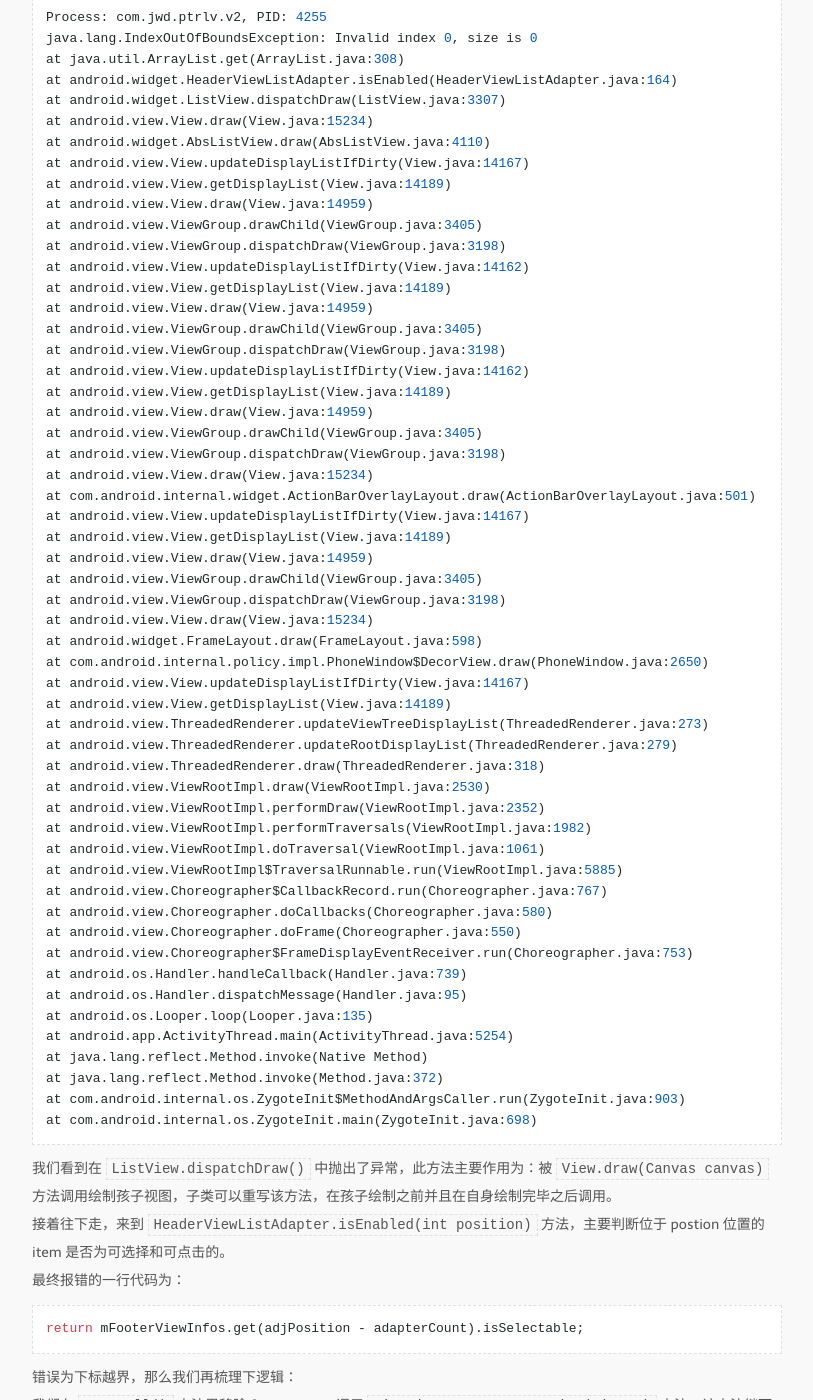
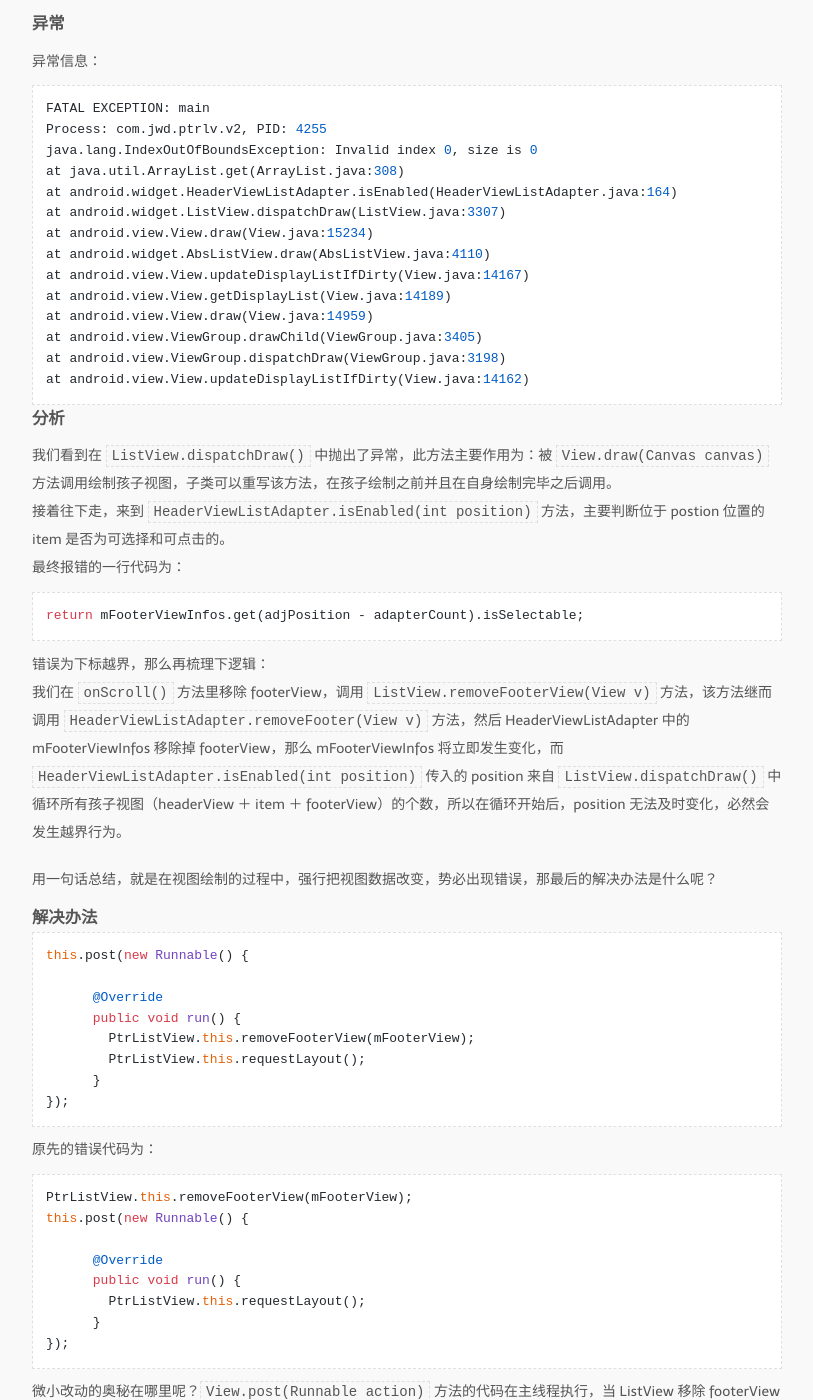
Before and after one commit to johnwatsondev/johnwatsondev.github.io, a Jekyll site: the page built from _posts/2015-06-08-remove-footerview-in-onscroll.md, in a window 1280 px wide and 1400 px high, scrolled down 429 px. Shown: the whole window, without its empty margins (233-1046 px from the left). Built offline with Jekyll 4.4.1, drawn with Linux system fonts in a browser that asks for light colours; nearby versions of some CDN libraries; some web fonts are replaced; Markdown is read by kramdown in place of the engine named in the settings; some of the changed text lies outside the part shown.

Commit message:
add post

```diff
--- a/_posts/2015-06-08-remove-footerview-in-onscroll.md
+++ b/_posts/2015-06-08-remove-footerview-in-onscroll.md
@@ -6,11 +6,17 @@ comments: false
 tags: [footerView]
 ---
 
+### 问题
 最近优化之前写的 ListView 下拉刷新/加载更多 Demo，在 `onScroll()` 中移除 listView 的 footerView 时，抛出：`java.lang.IndexOutOfBoundsException: Invalid index 0, size is 0`.
 
-稍微解释下为何要在 `onScroll()` 中移除，为了提升 [UX](https://en.wikipedia.org/wiki/User_experience)（之前在滚动到底部时设置 footerView 状态，footerView 中内容变化会被用户看到），开始滚动时，判断当前是否启用加载更多，若启用则添加 footerView，否则移除。这样，当滚动到底部时 footerView 的状态已经提前设置完成，[UX](https://en.wikipedia.org/wiki/User_experience) 较佳。
+### 问题来源
+为何要在 `onScroll()` 中移除？为了提升 [UX](https://en.wikipedia.org/wiki/User_experience) 。
+之前在滚动到底部时设置 footerView 状态，footerView 中内容变化会被用户看到，开始滚动时，判断当前是否启用加载更多，若启用则添加 footerView，否则移除。
+这样，当滚动到底部时 footerView 的状态已经提前设置完成，[UX](https://en.wikipedia.org/wiki/User_experience) 较佳。
 
+### 异常
 异常信息：
+
 {% highlight java %}
 FATAL EXCEPTION: main
 Process: com.jwd.ptrlv.v2, PID: 4255
@@ -26,49 +32,9 @@ at android.view.View.draw(View.java:14959)
 at android.view.ViewGroup.drawChild(ViewGroup.java:3405)
 at android.view.ViewGroup.dispatchDraw(ViewGroup.java:3198)
 at android.view.View.updateDisplayListIfDirty(View.java:14162)
-at android.view.View.getDisplayList(View.java:14189)
-at android.view.View.draw(View.java:14959)
-at android.view.ViewGroup.drawChild(ViewGroup.java:3405)
-at android.view.ViewGroup.dispatchDraw(ViewGroup.java:3198)
-at android.view.View.updateDisplayListIfDirty(View.java:14162)
-at android.view.View.getDisplayList(View.java:14189)
-at android.view.View.draw(View.java:14959)
-at android.view.ViewGroup.drawChild(ViewGroup.java:3405)
-at android.view.ViewGroup.dispatchDraw(ViewGroup.java:3198)
-at android.view.View.draw(View.java:15234)
-at com.android.internal.widget.ActionBarOverlayLayout.draw(ActionBarOverlayLayout.java:501)
-at android.view.View.updateDisplayListIfDirty(View.java:14167)
-at android.view.View.getDisplayList(View.java:14189)
-at android.view.View.draw(View.java:14959)
-at android.view.ViewGroup.drawChild(ViewGroup.java:3405)
-at android.view.ViewGroup.dispatchDraw(ViewGroup.java:3198)
-at android.view.View.draw(View.java:15234)
-at android.widget.FrameLayout.draw(FrameLayout.java:598)
-at com.android.internal.policy.impl.PhoneWindow$DecorView.draw(PhoneWindow.java:2650)
-at android.view.View.updateDisplayListIfDirty(View.java:14167)
-at android.view.View.getDisplayList(View.java:14189)
-at android.view.ThreadedRenderer.updateViewTreeDisplayList(ThreadedRenderer.java:273)
-at android.view.ThreadedRenderer.updateRootDisplayList(ThreadedRenderer.java:279)
-at android.view.ThreadedRenderer.draw(ThreadedRenderer.java:318)
-at android.view.ViewRootImpl.draw(ViewRootImpl.java:2530)
-at android.view.ViewRootImpl.performDraw(ViewRootImpl.java:2352)
-at android.view.ViewRootImpl.performTraversals(ViewRootImpl.java:1982)
-at android.view.ViewRootImpl.doTraversal(ViewRootImpl.java:1061)
-at android.view.ViewRootImpl$TraversalRunnable.run(ViewRootImpl.java:5885)
-at android.view.Choreographer$CallbackRecord.run(Choreographer.java:767)
-at android.view.Choreographer.doCallbacks(Choreographer.java:580)
-at android.view.Choreographer.doFrame(Choreographer.java:550)
-at android.view.Choreographer$FrameDisplayEventReceiver.run(Choreographer.java:753)
-at android.os.Handler.handleCallback(Handler.java:739)
-at android.os.Handler.dispatchMessage(Handler.java:95)
-at android.os.Looper.loop(Looper.java:135)
-at android.app.ActivityThread.main(ActivityThread.java:5254)
-at java.lang.reflect.Method.invoke(Native Method)
-at java.lang.reflect.Method.invoke(Method.java:372)
-at com.android.internal.os.ZygoteInit$MethodAndArgsCaller.run(ZygoteInit.java:903)
-at com.android.internal.os.ZygoteInit.main(ZygoteInit.java:698)
 {% endhighlight %}
 
+### 分析
 我们看到在 `ListView.dispatchDraw()` 中抛出了异常，此方法主要作用为：被 `View.draw(Canvas canvas)` 方法调用绘制孩子视图，子类可以重写该方法，在孩子绘制之前并且在自身绘制完毕之后调用。
 接着往下走，来到 `HeaderViewListAdapter.isEnabled(int position)` 方法，主要判断位于 postion 位置的 item 是否为可选择和可点击的。
 最终报错的一行代码为：
@@ -77,10 +43,12 @@ at com.android.internal.os.ZygoteInit.main(ZygoteInit.java:698)
 return mFooterViewInfos.get(adjPosition - adapterCount).isSelectable;
 {% endhighlight %}
 
-错误为下标越界，那么我们再梳理下逻辑：
+错误为下标越界，那么再梳理下逻辑：
 我们在 `onScroll()` 方法里移除 footerView，调用 `ListView.removeFooterView(View v)` 方法，该方法继而调用 `HeaderViewListAdapter.removeFooter(View v)` 方法，然后 HeaderViewListAdapter 中的 mFooterViewInfos 移除掉 footerView，那么 mFooterViewInfos 将立即发生变化，而 `HeaderViewListAdapter.isEnabled(int position)` 传入的 position 来自 `ListView.dispatchDraw()` 中循环所有孩子视图（headerView ＋ item ＋ footerView）的个数，所以在循环开始后，position 无法及时变化，必然会发生越界行为。
 
-用一句话总结，就是在视图绘制的过程中，强行把视图数据改变，势必出现错误，所以最后的解决办法是什么呢？
+用一句话总结，就是在视图绘制的过程中，强行把视图数据改变，势必出现错误，那最后的解决办法是什么呢？
+
+### 解决办法
 
 {% highlight java %}
 this.post(new Runnable() {
```
Also changed, not shown: _posts/2015-09-15-install-parse-failed-no-certificates.md (+1 -1 lines), _posts/2015-11-12-translate-model-view-presenter-presentation.md (+4 -4 lines), _posts/2015-11-16-resource-not-found-exception-with-i18n.md (added, +57 -0 lines), media/files/2015/11/16/complete_resource.png (added), media/files/2015/11/16/incomplete_resource.png (added).
